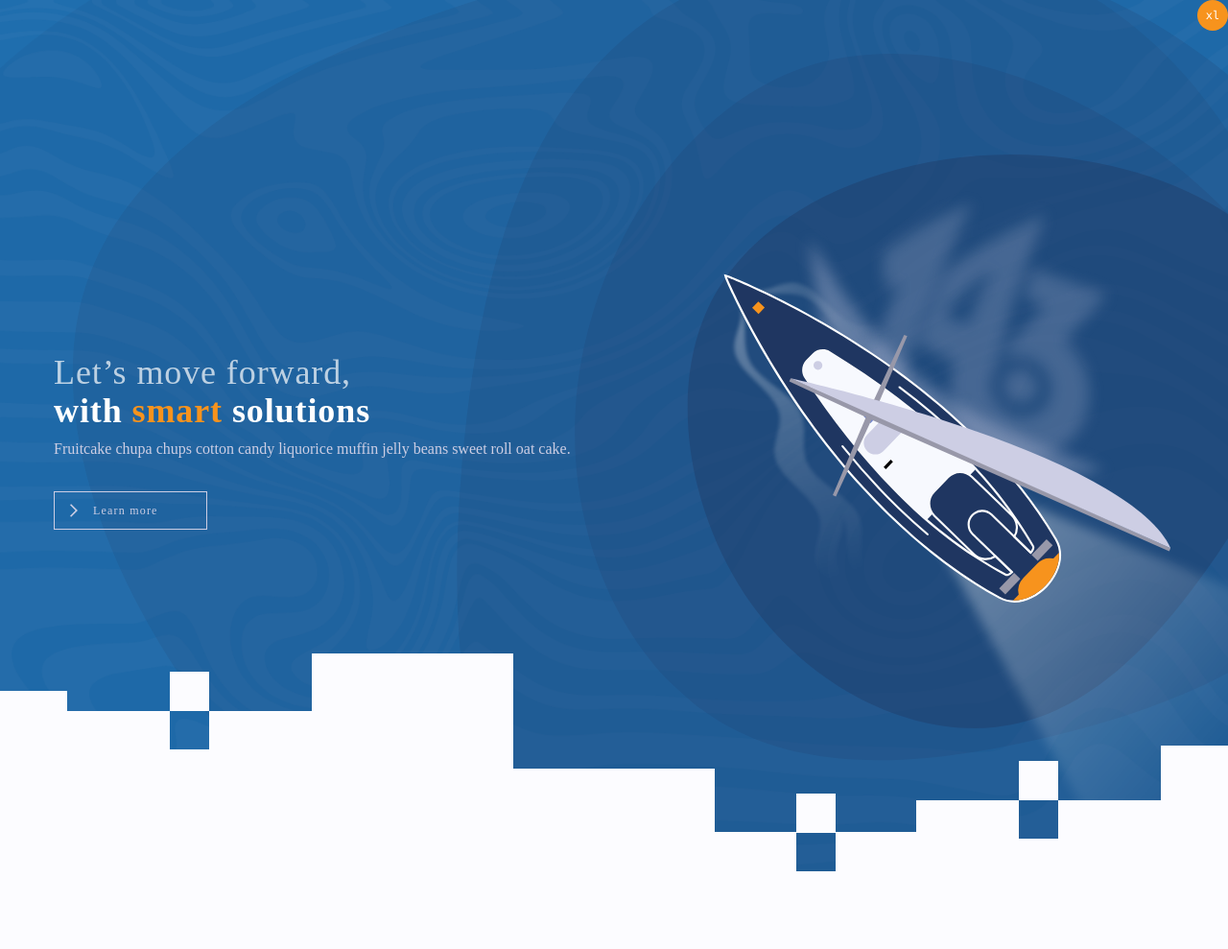
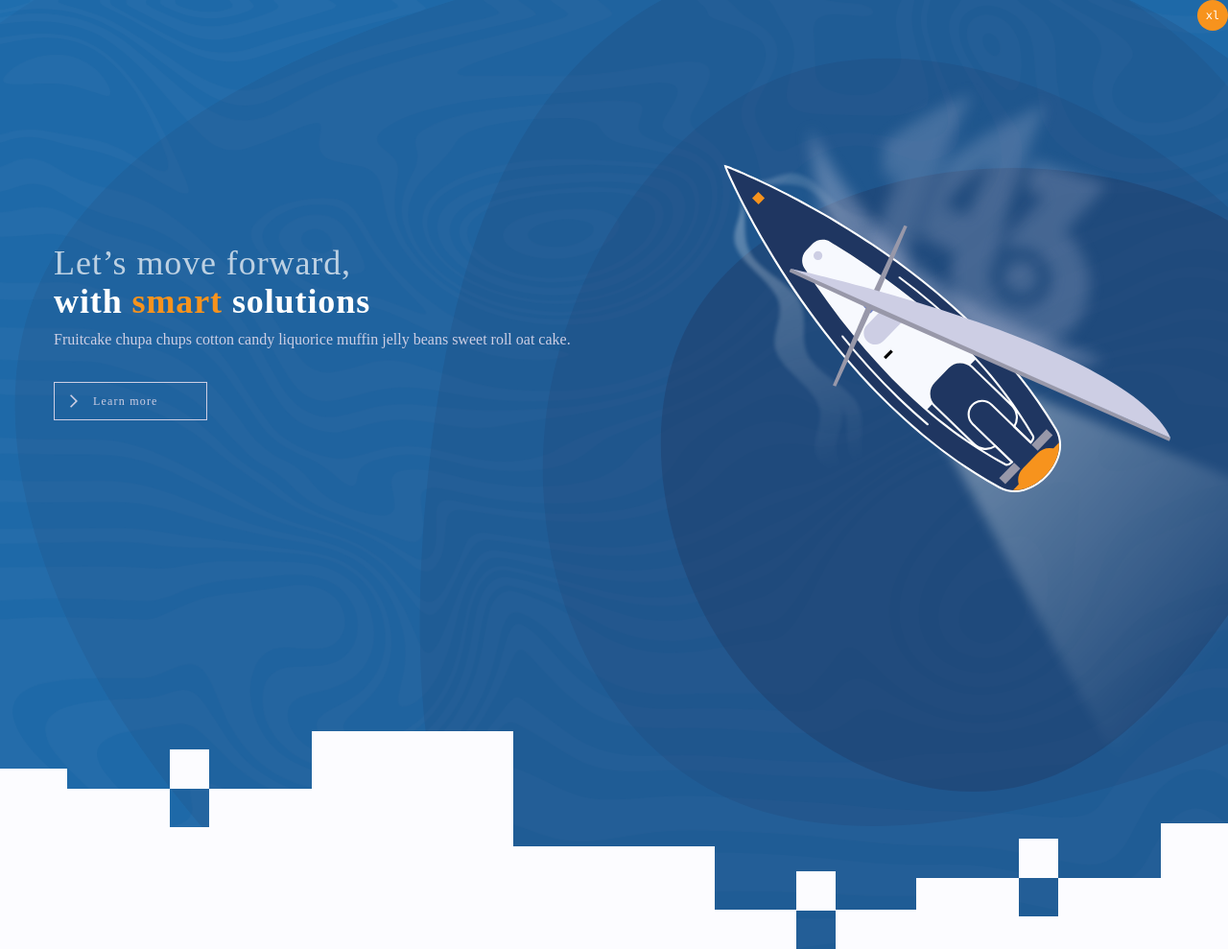
Before and after one commit to denza/signal_design, a website built with webpack: page src/views/home.html in a window 1280 px wide. Shown: the top 989 px of the page at 96% size. Built offline with nearby package versions, Linux system fonts and the light colour scheme.

Commit message:
update hero

```diff
--- a/src/styles/components/_utilities.scss
+++ b/src/styles/components/_utilities.scss
@@ -13,7 +13,7 @@
 
 .hero-section {
   @apply relative;
-  height: 115vh;
+  height: 125vh;
 
   &:after {
     content: '';
@@ -25,7 +25,7 @@
     // background-size: cover;
     background-position: left center;
     background-repeat: repeat-x;
-    bottom: 0;
+    bottom: -1px;
     left: 0;
     z-index: 15;
   }
--- a/src/views/htmlPartials/body/hero.html
+++ b/src/views/htmlPartials/body/hero.html
@@ -15,8 +15,8 @@
 
   <!-- hero -->
 
-  <div class="w-full py-12 mx-auto max-w-7xl flex-1 flex flex-row items-center relative z-10">
-    <div class="w-full flex flex-wrap items-center mx-auto max-w-7xl">
+  <div class="w-full py-12 mx-auto max-w-7xl flex-1 flex flex-row items-start relative z-10">
+    <div class="w-full flex flex-wrap items-center mx-auto max-w-7xl mt-20">
       <div
         class="flex flex-col items-start text-left lg:flex-grow lg:w-1/3 lg:pr-24 md:mb-0"
         data-aos="fade-right"
```
